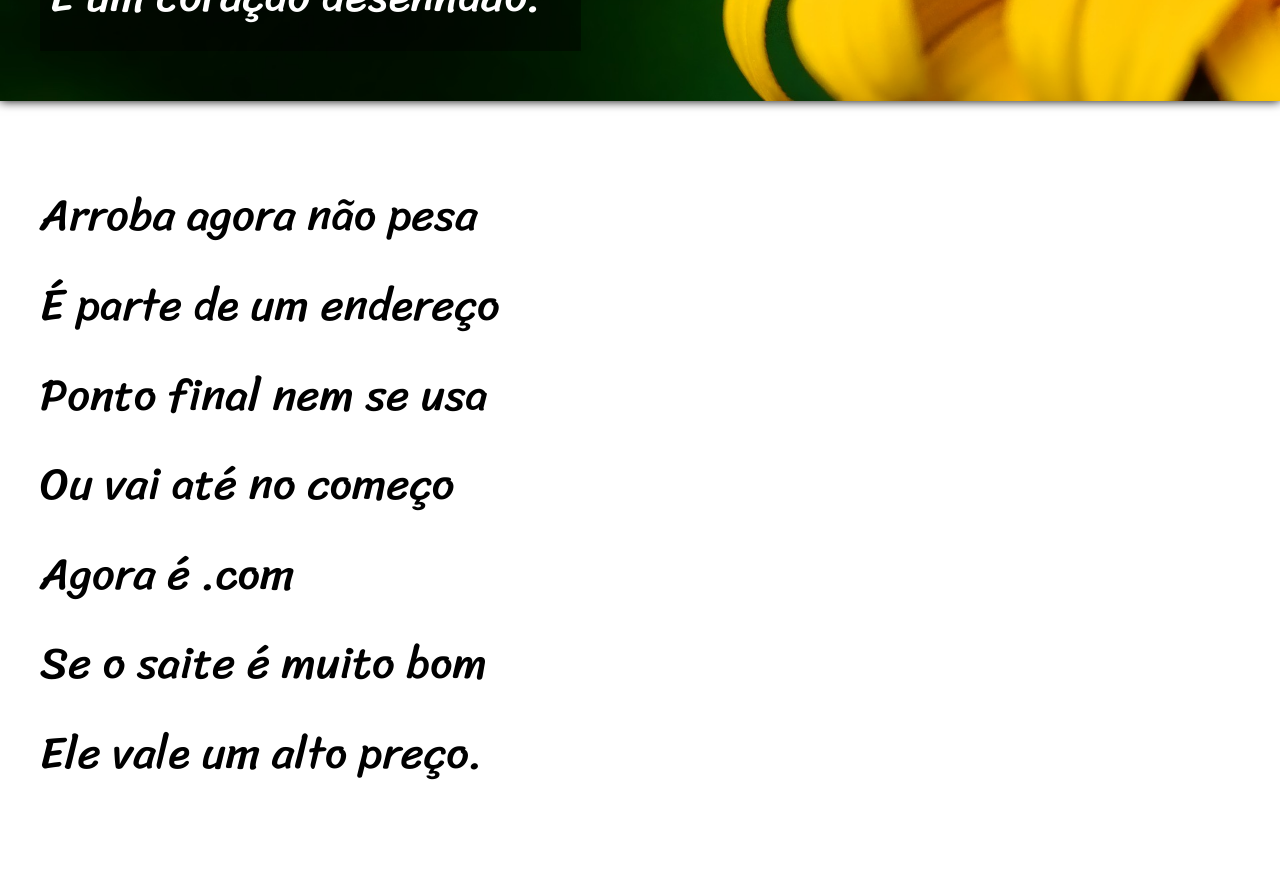
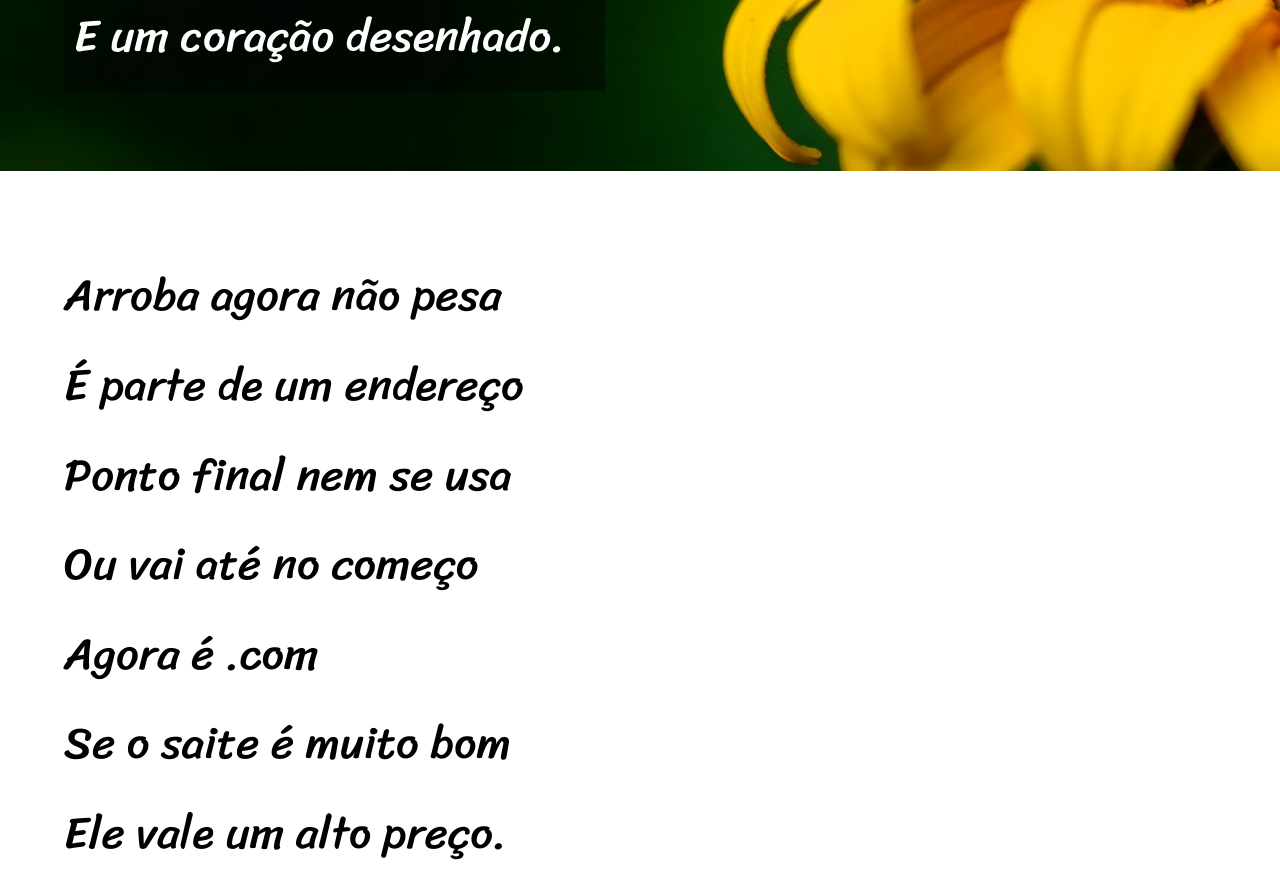
Before and after one commit to dragon182118/html-css, a plain HTML site: page Desafios/desafio012/index.html in a window 1280 px wide. Shown: the part 1700-2581 px from the top of the page. Drawn offline with Linux system fonts and the light colour scheme.

Commit message:
update css

```diff
--- a/Desafios/desafio012/index.html
+++ b/Desafios/desafio012/index.html
@@ -35,7 +35,7 @@
                     O "O" e o "E" foi riscado <br>
                     Para declarar o amor <br>
                     Basta botar uma flor <br>
-                    E um coração desenhado. <br>
+                    E um coração desenhado.
                 </p>
             </section>
             <section >
@@ -46,15 +46,17 @@
                         Ou vai até no começo <br>
                         Agora é .com <br>
                         Se o saite é muito bom <br>
-                    Ele vale um alto preço. <br>
+                        Ele vale um alto preço.
+                    </p>
                     <br>
+                    <p>
                         Pra piorar a liguagem <br>
                         O emoticom é um risco <br>
                         Tem símbolo para tudo <br>
                         Ponto e vírgula e um asterisco <br>
                         Um beijo significa <br>
                         Pra entender como fica <br>
-                    Decifre esse rabisco. <br>
+                        Decifre esse rabisco.
                     </p>
             </section>
             <section id="s4">
@@ -65,7 +67,7 @@
                     Só chegava no Verão <br>
                     Mas matava a saudade <br>
                     Era texto de verdade <br>
-                    Nas linhas do coração. <br>
+                    Nas linhas do coração.
                 </p>
             </section>
             <section >
@@ -77,14 +79,16 @@
                         Abriu outro aplicativo <br>
                         O mundo ficou cativo <br>
                         Da tecnologia do agora. <br>
+                    </p>
                     <br>
+                    <p>
                         Felizmente, pra orar <br>
                         Não precisa de internet <br>
                         Deus escuta todo mundo <br>
                         Se quiser, faça esse teste <br>
                         Dois pontos são dois joelhos <br>
                         Seus lábios são aparelhos <br>
-                    Deixe que Deus interprete. <br>
+                        Deixe que Deus interprete.
                     </p>
             </section>
             <footer>
--- a/Desafios/desafio012/style.css
+++ b/Desafios/desafio012/style.css
@@ -8,6 +8,10 @@
 * {
     margin: 0px;
     padding: 0px;
+}
+html, body{
+    min-height: 100vh;
+    background-color: lightgray;
 }
 /* Começo do Header */
 header {
@@ -26,6 +30,10 @@ header h1 {
     width: 70vw;
     height: 9vw;
     font-size: 7vw;
+    font-variant: small-caps;
+    line-height: 1.5em;
+
+
 }
 #pHeader{
     font-family: Verdana, Geneva, Tahoma, sans-serif;
@@ -45,13 +53,11 @@ main {
     font-family: 'Sriracha';
     font-size: 3.5vw;
     line-height: 2em;
-    margin-top: 30px;
-
 }
 article section {
-    padding: 50px 0px 50px 5vh;
-    margin-bottom: 20px;
+    padding: 10vh 0px 10vh 5vw;
     width: auto;
+    background-color: white;
 }
 #s2 {
     background: url('imagens/background001.jpg') right no-repeat fixed;
```
Lines whose indentation alone changed are shown as unchanged.
